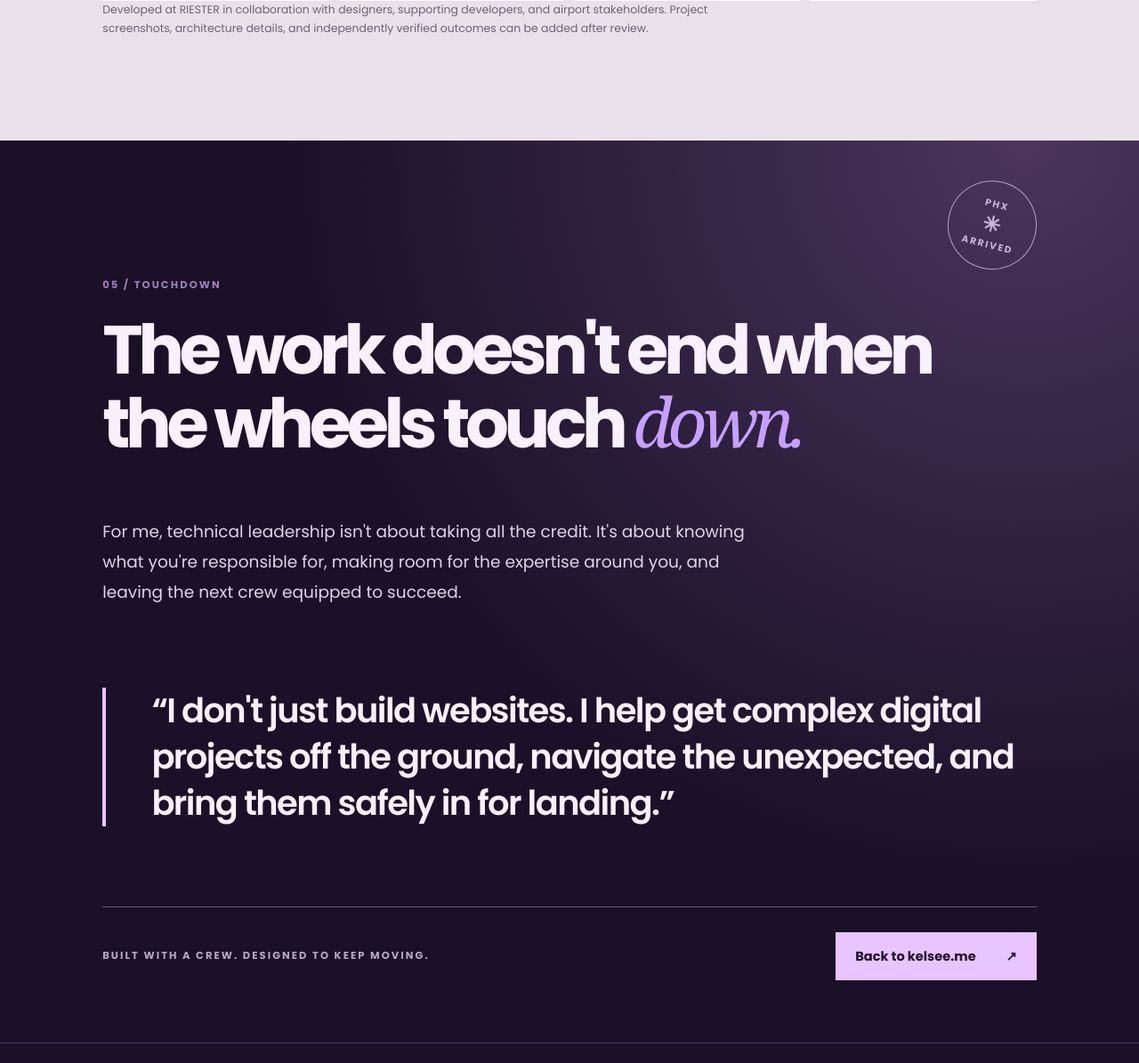
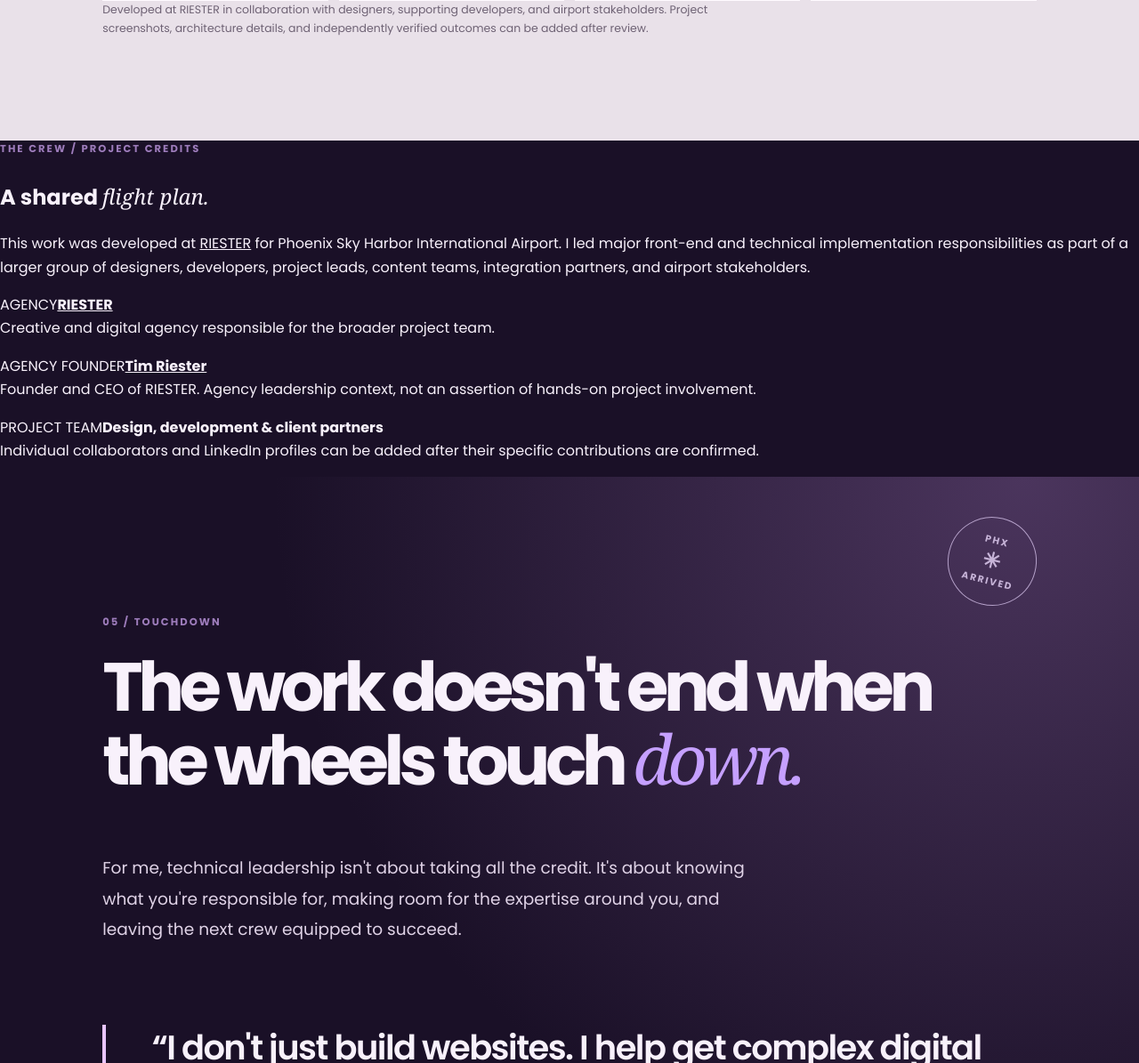
Before and after one commit to krusinek-code/kelsee.me, a PHP site: page /sky-harbor/index.php in a window 1280 px wide. Shown: the part 5305-6500 px from the top of the page at 89% size. Run offline with PHP 8.4, Linux system fonts and the light colour scheme.

Commit message:
Add collaborative project credits and agency leadership context

```diff
--- a/sky-harbor/index.php
+++ b/sky-harbor/index.php
@@ -83,6 +83,17 @@ require __DIR__ . '/../includes/header.php';
       <p class="asset-note">Developed at RIESTER in collaboration with designers, supporting developers, and airport stakeholders. Project screenshots, architecture details, and independently verified outcomes can be added after review.</p>
     </section>
 
+    <section class="crew-credits" aria-labelledby="credits-title">
+      <div class="section-meta">THE CREW / PROJECT CREDITS</div>
+      <h2 id="credits-title">A shared <em>flight plan.</em></h2>
+      <p>This work was developed at <a href="https://riester.com/" target="_blank" rel="noopener noreferrer">RIESTER</a> for Phoenix Sky Harbor International Airport. I led major front-end and technical implementation responsibilities as part of a larger group of designers, developers, project leads, content teams, integration partners, and airport stakeholders.</p>
+      <div class="crew-grid">
+        <div><span>AGENCY</span><strong><a href="https://riester.com/" target="_blank" rel="noopener noreferrer">RIESTER</a></strong><p>Creative and digital agency responsible for the broader project team.</p></div>
+        <div><span>AGENCY FOUNDER</span><strong><a href="https://riester.com/people/tim-riester" target="_blank" rel="noopener noreferrer">Tim Riester</a></strong><p>Founder and CEO of RIESTER. Agency leadership context, not an assertion of hands-on project involvement.</p></div>
+        <div><span>PROJECT TEAM</span><strong>Design, development &amp; client partners</strong><p>Individual collaborators and LinkedIn profiles can be added after their specific contributions are confirmed.</p></div>
+      </div>
+    </section>
+
     <section class="landing" aria-labelledby="landing-title">
       <div class="landing-stamp">PHX <span aria-hidden="true">✳</span> ARRIVED</div>
       <div class="section-meta">05 / TOUCHDOWN</div>
```
